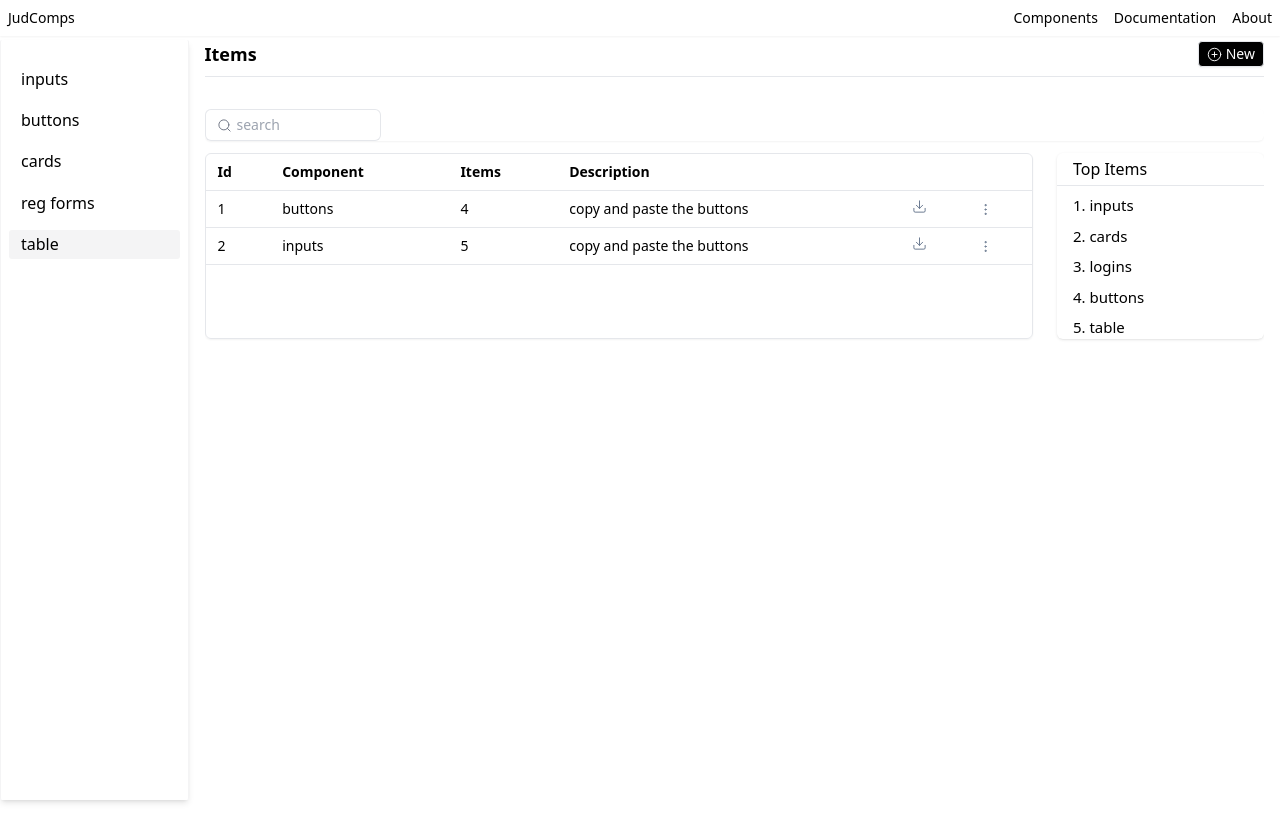
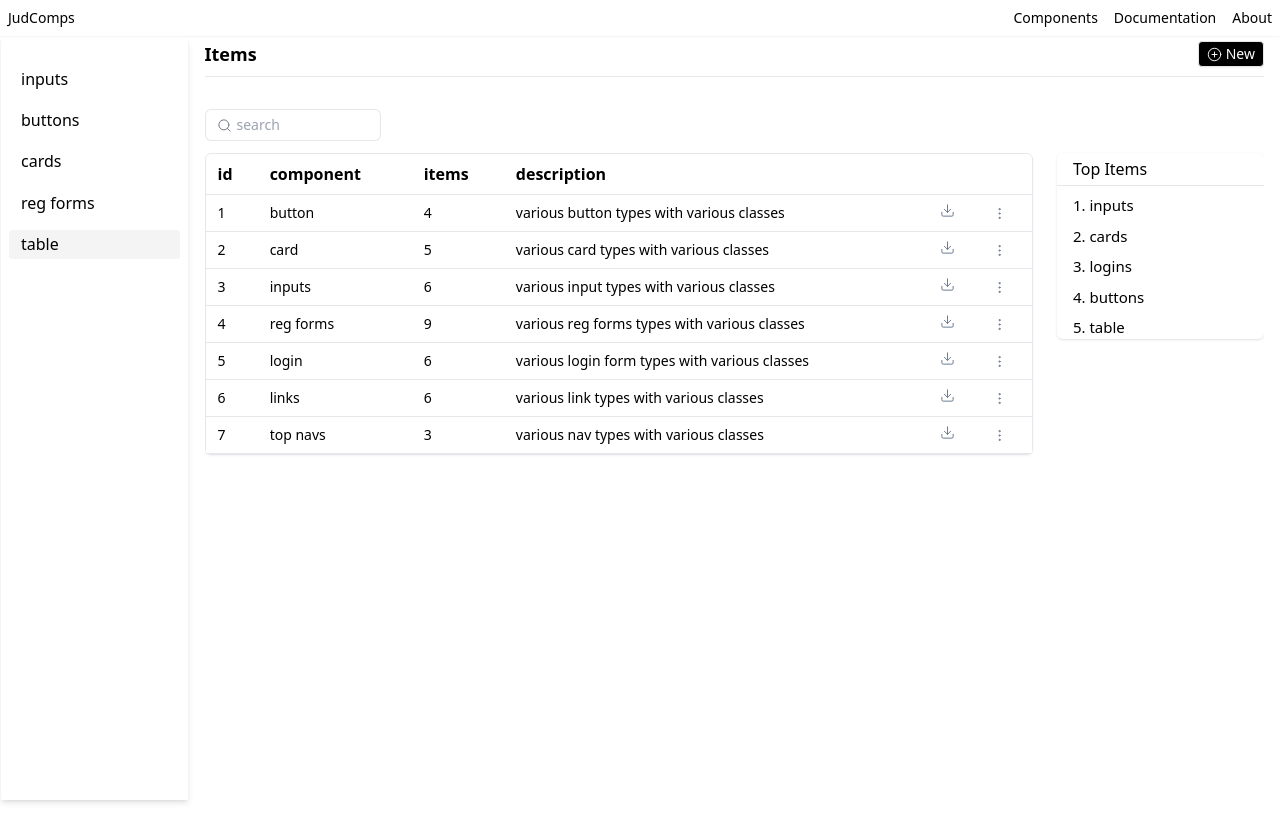
Before and after one commit to judahtc/JulohComponents-Tailwind, an Angular app: page /portal/table in a window 1280 px wide. Built offline with nearby package versions, Linux system fonts and the light colour scheme.

Commit message:
made the table semi dynamic

```diff
--- a/src/app/table/table.component.html
+++ b/src/app/table/table.component.html
@@ -17,7 +17,7 @@
 <hr class="w-5/5 ">
 <br>
 <div>
-  <div class="relative mt-2 rounded-md shadow-sm mb-3">
+  <div class="relative mt-2 rounded-md  mb-3">
     <div class="pointer-events-none absolute inset-y-0 left-0 flex items-center pl-3">
       <span class="text-gray-500 sm:text-sm"><svg xmlns="http://www.w3.org/2000/svg" width="15" height="15"
           viewBox="0 0 24 24" fill="none" stroke="currentColor" stroke-width="1.5" stroke-linecap="round"
@@ -35,27 +35,26 @@
 
 
 
-<div class="md:flex space-x-6">
+<div class="md:flex items-start space-x-6">
   <div class="border rounded-md lg:w-5/5 container md:w-4/5 sm:w-full shadow-sm">
-    <table class=" lg:w-full ">
+    <table class="w-full">
       <thead>
-        <tr class="border-b text-sm text-left hover:bg-zinc-50">
-          <th class="px-3 py-2">Id</th>
-          <th class="px-3 py-2">Component</th>
-          <th class="px-3 py-2">Items</th>
-          <th class="px-3 py-2">Description</th>
-          <th class="px-3 py-2"> </th>
-          <th class="px-3 py-2"> </th>
+        <tr class="border-b text-left">
+          <th class="py-2 px-3">{{columns.id}}</th>
+          <th class="py-2 px-3">{{columns.component}}</th>
+
+          <th class="py-2 px-3">{{columns.items}}</th>
+          <th class="py-2 px-3">{{columns.description}}</th>
         </tr>
       </thead>
+      <tbody>
+        @for (item of data; track $index) { <tr class="border-b text-sm bg-white">
+          <td class="px-3 py-2">{{item.id}}</td>
+          <td class="px-3 py-2">{{item.component}}</td>
 
-      <tbody>
+          <td class="px-3 py-2">{{item.items}}</td>
+          <td class="px-3 py-2">{{item.description}}</td>
 
-        <tr class="bg-white border-b text-sm">
-          <td scope="row" class="px-3 py-2">1</td>
-          <td class="px-3 py-2">buttons</td>
-          <td class="px-3 py-2">4</td>
-          <td class="px-3 py-2">copy and paste the buttons</td>
           <td class="px-3 py-2"><button class="bg-transparent text-sm ">
               <svg xmlns="http://www.w3.org/2000/svg" width="15" height="15" viewBox="0 0 24 24" fill="none"
                 stroke="#64748b" stroke-width="1.5" stroke-linecap="round" stroke-linejoin="round"
@@ -76,35 +75,8 @@
 
 
           </td>
-        </tr>
-        <tr class="border-b text-sm">
-          <td class="px-3 py-2">2</td>
-          <td class="px-3 py-2">inputs</td>
-          <td class="px-3 py-2">5</td>
-          <td class="px-3 py-2">copy and paste the buttons</td>
-          <td class="px-3 py-2"><button class="bg-transparent text-sm ">
-              <svg xmlns="http://www.w3.org/2000/svg" width="15" height="15" viewBox="0 0 24 24" fill="none"
-                stroke="#64748b" stroke-width="1.5" stroke-linecap="round" stroke-linejoin="round"
-                class="lucide lucide-download">
-                <path d="M21 15v4a2 2 0 0 1-2 2H5a2 2 0 0 1-2-2v-4" />
-                <polyline points="7 10 12 15 17 10" />
-                <line x1="12" x2="12" y1="15" y2="3" />
-              </svg></button>
-          </td>
 
-          <td class="px-3 py-2 hover:cursor-pointer">
-
-            <svg xmlns="http://www.w3.org/2000/svg" width="15" height="15" viewBox="0 0 24 24" fill="none"
-              stroke="#64748b" stroke-width="1.5" stroke-linecap="round" stroke-linejoin="round"
-              class="lucide lucide-ellipsis-vertical">
-              <circle cx="12" cy="12" r="1" />
-              <circle cx="12" cy="5" r="1" />
-              <circle cx="12" cy="19" r="1" />
-            </svg>
-
-
-          </td>
-        </tr>
+        </tr>}
       </tbody>
     </table>
 
@@ -122,3 +94,4 @@
 
   </div>
 </div>
+<br>
--- a/src/app/table/table.component.ts
+++ b/src/app/table/table.component.ts
@@ -8,8 +8,15 @@ import { Component, OnInit } from '@angular/core';
   styleUrl: './table.component.css',
 })
 export class TableComponent implements OnInit {
-  data: any;
+  data: any[] = [];
+  columns: any;
   ngOnInit(): void {
+    this.columns = {
+      id: 'id',
+      component: 'component',
+      description: 'description',
+      items: 'items',
+    };
     this.data = [
       {
         id: 1,
@@ -29,28 +36,28 @@ export class TableComponent implements OnInit {
         items: 6,
         description: 'various input types with various classes',
       },
-      ,
+
       {
         id: 4,
         component: 'reg forms',
         items: 9,
         description: 'various reg forms types with various classes',
       },
-      ,
+
       {
         id: 5,
         component: 'login',
         items: 6,
         description: 'various login form types with various classes',
       },
-      ,
+
       {
         id: 6,
         component: 'links',
         items: 6,
         description: 'various link types with various classes',
       },
-      ,
+
       {
         id: 7,
         component: 'top navs',
```
